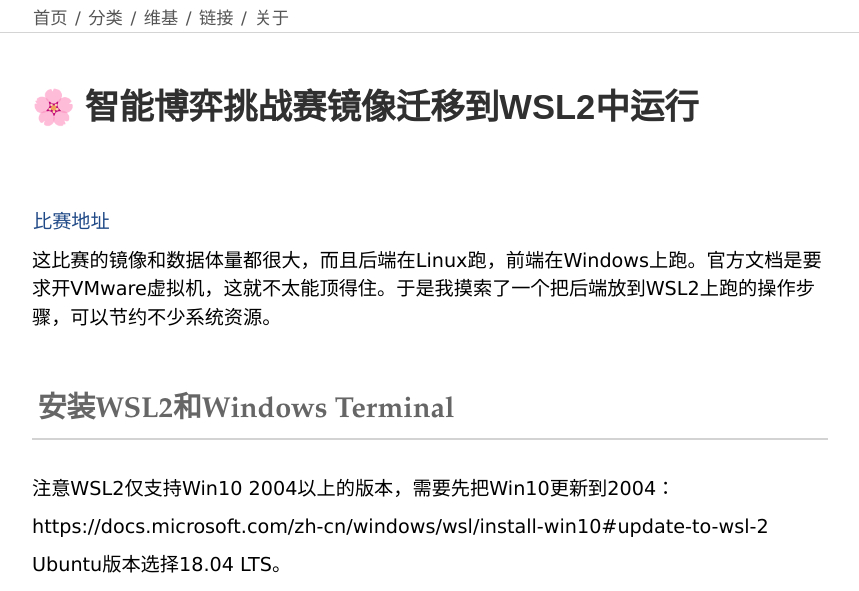
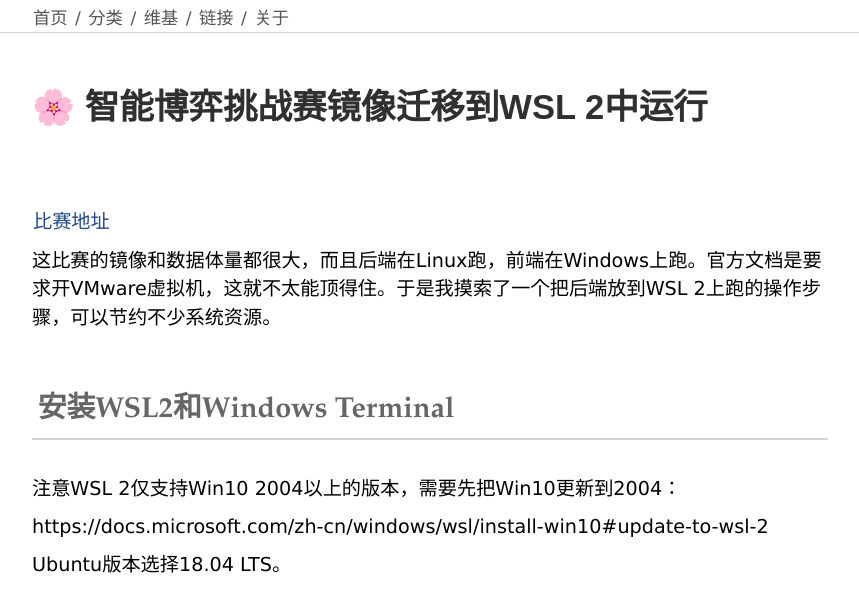
Before and after one commit to ArmeriaWang/ArmeriaWang.github.io, a Jekyll site: the page built from _posts/2020-07-31-cetc-mirror-to-wsl2.md, in a window 1280 px wide and 1400 px high. Shown: the top 591 px of the window, without its empty margins (208-1067 px from the left). Built offline with Jekyll 4.4.1, drawn with Linux system fonts in a browser that asks for light colours; some of the changed text lies outside the part shown.

Commit message:
upd post name

```diff
--- a/_posts/2020-07-31-install-wsl2.md
+++ b/_posts/2020-07-31-cetc-mirror-to-wsl2.md
@@ -1,7 +1,7 @@
 ---
 layout: post
 title: cetc-mirror-to-wsl2
-postTitle: 智能博弈挑战赛镜像迁移到WSL2中运行
+postTitle: 智能博弈挑战赛镜像迁移到WSL 2中运行
 categories: [WSL, CETC, docker, Environment]
 description:
 keywords: WSL, CETC, docker, Environment
@@ -11,11 +11,11 @@
 
 [比赛地址](https://www.dcjingsai.com/v2/cmptDetail.html?id=377)
 
-这比赛的镜像和数据体量都很大，而且后端在Linux跑，前端在Windows上跑。官方文档是要求开VMware虚拟机，这就不太能顶得住。于是我摸索了一个把后端放到WSL2上跑的操作步骤，可以节约不少系统资源。
+这比赛的镜像和数据体量都很大，而且后端在Linux跑，前端在Windows上跑。官方文档是要求开VMware虚拟机，这就不太能顶得住。于是我摸索了一个把后端放到WSL 2上跑的操作步骤，可以节约不少系统资源。
 
 ## 安装WSL2和Windows Terminal
 
-注意WSL2仅支持Win10 2004以上的版本，需要先把Win10更新到2004：
+注意WSL 2仅支持Win10 2004以上的版本，需要先把Win10更新到2004：
 
 https://docs.microsoft.com/zh-cn/windows/wsl/install-win10#update-to-wsl-2
 
@@ -31,7 +31,7 @@
 
 https://www.jskap.com/notes/how-to-move-wsl2-disto/
 
-注意，无论下载的`LxRunOffline`是新版还是旧版，一定要按照旧版方式的操作：先转成WSL1，然后再迁移，最后转回WSL2。直接以WSL2迁移可能会失败。
+注意，无论下载的`LxRunOffline`是新版还是旧版，一定要按照旧版方式的操作：先转成WSL 1，然后再迁移，最后转回WSL 2。直接以WSL 2迁移可能会失败。
 
 *可选*：在VS Code中安装插件`Remote - WSL`，然后点击左下角的`><`图标，随便在WSL中打开一个文件夹，等待连接完成。连接完成后，就能在WSL中用`code`命令打开文件了。不过`code`不能`sudo`，需要管理员权限的地方还是要`vim`。
 
```
